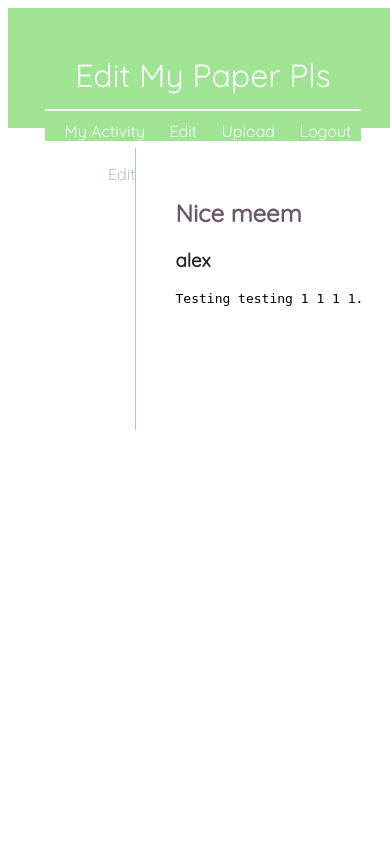
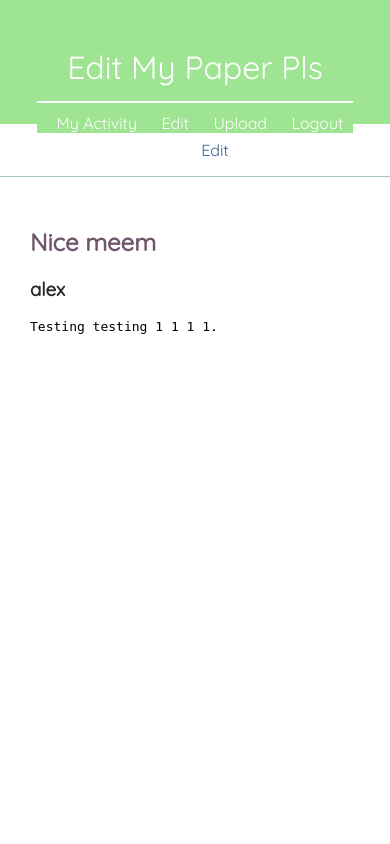
Before and after one commit to QuietImCoding/EditMyPaperPls, a Flask app: page /essay/0 in a window 390 px wide. Run offline with Flask 2, Linux system fonts and the light colour scheme.

Commit message:
MAJOR FIXES

```diff
--- a/static/css/style.css
+++ b/static/css/style.css
@@ -1,13 +1,19 @@
 @import url('https://fonts.googleapis.com/css?family=Quicksand');
 
-@media only screen and (max-width: 700px) {
-    body{
+@media only screen and (max-width: 925px) {
+body{
+    min-width:100%
+    align:center;
+    margin:0;
+    padding: 0;
+}
+    wrapper{
     font-family: 'Quicksand', sans-serif;
     text-align: center;
     display: grid;
     min-height:100%;
-    min-width:100%;
-    padding:0;
+    width: 100%;
+    min-height: 100%;
     display: grid;
     grid-template-columns: 100%;
     grid-template-rows: 30% 70%;
@@ -18,43 +24,56 @@ html{
     font-family: 'Quicksand', sans-serif;
     min-width:100%;
     min-height:100%;
+    align:center;
 }
+
 nav{
     display:inline;
     width: 100%;
     height:100%;
-
+    padding:0;
+    margin:0;
     background-color: #9EE493;
 }
 header{
+ grid-area:header;
     background-color: #9EE493;
     margin:0px;
+    padding:0;
+    padding-bottom: 10px;
     width:100%;
-    border-bottom: 3px solid #9EE493;
+    border-bottom: 1px solid #9EE493;
 }
 .especial{
-     margin: 100px; border: 5px solid #9EE493; border-radius: 45px; padding: 30px; background-color:white;
-}
+     text-align:center;
+     }
 textarea{
  width:70%;
  height:100%;
+ margin:20px;
 }
 
 nav a{
     text-decoration: none;
     color: white;
     padding:10px;
+   padding-bottom:30px;
     width: 100%;
     border-top: 2px solid white;
 
 }
-
+.especial h1{
+padding-bottom:10px;
+border-bottom: 3px solid;}
 a h1{
     text-decoration: none;
     font-weight:normal;
     font-size: 2em;
     color: white;
     width:100%;
+    margin:none;
+    padding:none;
+    display:block;
 }
 h2{
     color:#70566D;
@@ -66,31 +85,33 @@ h3{
     color: #272727;
 }
 a h2{
-    color: #ABC8C0;
+    color: #336699;
     text-decoration: none;
 }
 a h3{
-    color: #ABC8C0;
+    color: #336699;
     text-decoration: none;
 }
+
 a{
-    color: #ABC8C0;
+    color: #336699;
     text-decoration: none;
 }
 #buttonholder{
-     margin: 20px;
-     padding:20px;
      height: 50%;
-
+    display:block;
 
 }
+#content{
+    grid-area:content;
+    width:100%;
+}
 .button{
-    margin: 20px;
     padding: 20px 30px;
-    background-color:#9EE493;
-    border-radius:10px;
-    color: white;
+    color: #9EE493;
     text-decoration:none;
+    width:100%;
+    font-size: 2em;
 
 }
 p{
@@ -105,29 +126,31 @@ li{
 
 }
 #essay{
+    width:100%;
     min-height:100%;
     text-align:center;
-    display: grid;
-    grid-area-template: "editpls"  "show" ;
-    grid-template-columns:  25% 75%;
-    grid-template-rows: 100%;
-    grid-gap: 10px;
-    margin: 20px;
+    display: block;
 }
 #editpls{
-    border-right: 1px solid #ABC8C0;
+    border-bottom: 1px solid #ABC8C0;
+    overflow: auto;
+}
+#blank{
 }
 #show{
+    padding:30px;
     text-align:left;
+    max-width:300px;
 }
 #wow{
-    width:66%;
+
     text-align:left;
-    padding: 30px;
+    display:block;
 }
 #content{
-    margin-left:40px;
-    margin-right:40px;
+}
+pre{
+    white-space: pre-wrap;
 }
 #bois{
     min-height:100%;
--- a/templates/index.html
+++ b/templates/index.html
@@ -5,7 +5,7 @@
         <meta charset="utf-8">
         <link rel="stylesheet" type="text/css" href="/static/css/style.css">
     </head>
-    <div class="especial" style="">
+    <div class="especial">
         <div style="margin:10px;">
             <h1>Edit My Paper Pls</h1>
         <h2>Need help with an essay? Need an essay to help with? Look no further.</h2>
--- a/templates/layout.html
+++ b/templates/layout.html
@@ -5,6 +5,7 @@
         <meta charset="utf-8">
         <link rel="stylesheet" type="text/css" href="/static/css/style.css">
     </head>
+    <wrapper>
     <body>
         <header>
             <nav>
@@ -21,4 +22,5 @@
             {% endblock %}
         </div>
     </body>
+        </wrapper>
 </html>
--- a/templates/upload.html
+++ b/templates/upload.html
@@ -2,9 +2,8 @@
 {% block page %}Upload{% endblock %}
 {% block content %}
         <h2>Upload</h2>
-        <p>Title:</p>
         <input type="text" placeholder= "title" name="title" form="uploadform">
-        <br/>
+<br />
         <textarea name= "content" placeholder="Copy paste your essay in plain text here..." form="uploadform">
 
         </textarea>
```
Also changed, not shown: other parts of static/css/style.css (+37 -18 lines), templates/edit.html (+6 -22 lines).
